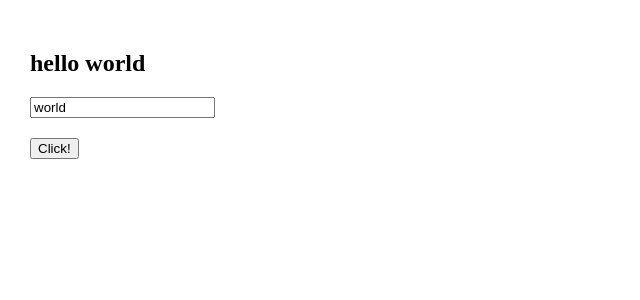
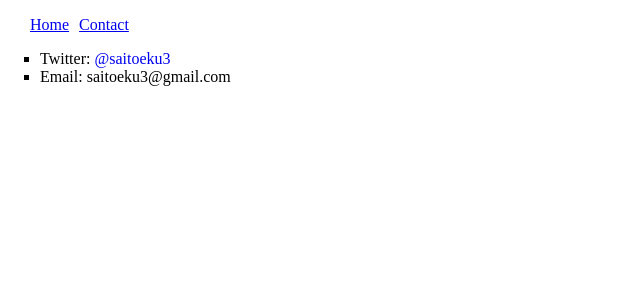
Before and after one commit to saitolume/react-redux-ts, a React app: page /contact in a window 1280 px wide. Shown: the top 300 px of the page, without its empty margins (0-640 px from the left). Built offline with nearby package versions, Linux system fonts and the light colour scheme.

Commit message:
feat: add contact page

```diff
--- a/src/components/App.tsx
+++ b/src/components/App.tsx
@@ -1,30 +1,23 @@
-import React, { FC, useState } from 'react';
+import React, { FC } from 'react';
 import styled from 'styled-components';
+import { BrowserRouter, Route } from 'react-router-dom';
 
-import { Button } from './atoms/Button';
+import { Home } from './pages/Home';
+import { Contact } from './pages/Contact';
+import { Navbar } from './organisms/Navbar';
 
 export const App: FC = () => {
-  const [input, setInput] = useState<string>('world');
-
-  const updateMessage = (e: React.ChangeEvent<HTMLInputElement>) => {
-    setInput(e.target.value);
-  };
-
   return (
-    <Wrapper>
-      <LocalStateArea>
-        <h2>hello {input}</h2>
-        <input type="text" value={input} onChange={updateMessage} />
-      </LocalStateArea>
-      <Button>Click!</Button>
-    </Wrapper>
+    <BrowserRouter>
+      <div>
+        <Header />
+        <Route exact path="/" component={Home} />
+        <Route exact path="/contact" component={Contact} />
+      </div>
+    </BrowserRouter>
   );
 };
 
-const Wrapper = styled.div`
-  margin: 30px;
+const Header = styled(Navbar)`
+  background-color: #222;
 `;
-
-const LocalStateArea = styled.div`
-  margin-bottom: 20px;
-`;
--- /dev/null
+++ b/src/components/organisms/Navbar/index.tsx
@@ -0,0 +1,26 @@
+import React, { FC } from 'react';
+import styled from 'styled-components';
+import { Link } from 'react-router-dom';
+
+export const Navbar: FC = () => {
+  return (
+    <Wrapper>
+      <List>
+        <Link to="/">Home</Link>
+      </List>
+      <List>
+        <Link to="/contact">Contact</Link>
+      </List>
+    </Wrapper>
+  );
+};
+
+const Wrapper = styled.ul`
+  display: flex;
+  list-style-type: none;
+  padding-left: 30px;
+`;
+
+const List = styled.li`
+  margin-right: 10px;
+`;
--- /dev/null
+++ b/src/components/pages/Contact/index.tsx
@@ -0,0 +1,27 @@
+import React, { FC } from 'react';
+import styled from 'styled-components';
+
+export const Contact: FC = () => {
+  return (
+    <div>
+      <LinkList>
+        <li>
+          Twitter:
+          <TwitterLink href="https://twitter.com/saitoeku3" target="_blank">
+            @saitoeku3
+          </TwitterLink>
+        </li>
+        <li>Email: saitoeku3@gmail.com</li>
+      </LinkList>
+    </div>
+  );
+};
+
+const LinkList = styled.ul`
+  list-style-type: square;
+`;
+
+const TwitterLink = styled.a`
+  margin-left: 4px;
+  text-decoration: none;
+`;
--- /dev/null
+++ b/src/components/pages/Home/index.tsx
@@ -0,0 +1,30 @@
+import React, { FC, useState } from 'react';
+import styled from 'styled-components';
+
+import { Button } from '../../atoms/Button';
+
+export const Home: FC = () => {
+  const [input, setInput] = useState<string>('world');
+
+  const updateMessage = (e: React.ChangeEvent<HTMLInputElement>) => {
+    setInput(e.target.value);
+  };
+
+  return (
+    <Wrapper>
+      <LocalStateArea>
+        <p>hello {input}</p>
+        <input type="text" value={input} onChange={updateMessage} />
+      </LocalStateArea>
+      <Button>Click!</Button>
+    </Wrapper>
+  );
+};
+
+const Wrapper = styled.div`
+  margin: 30px;
+`;
+
+const LocalStateArea = styled.div`
+  margin-bottom: 20px;
+`;
```
Also changed, not shown: 1 other file (tests, documents, lock files or other folders).
